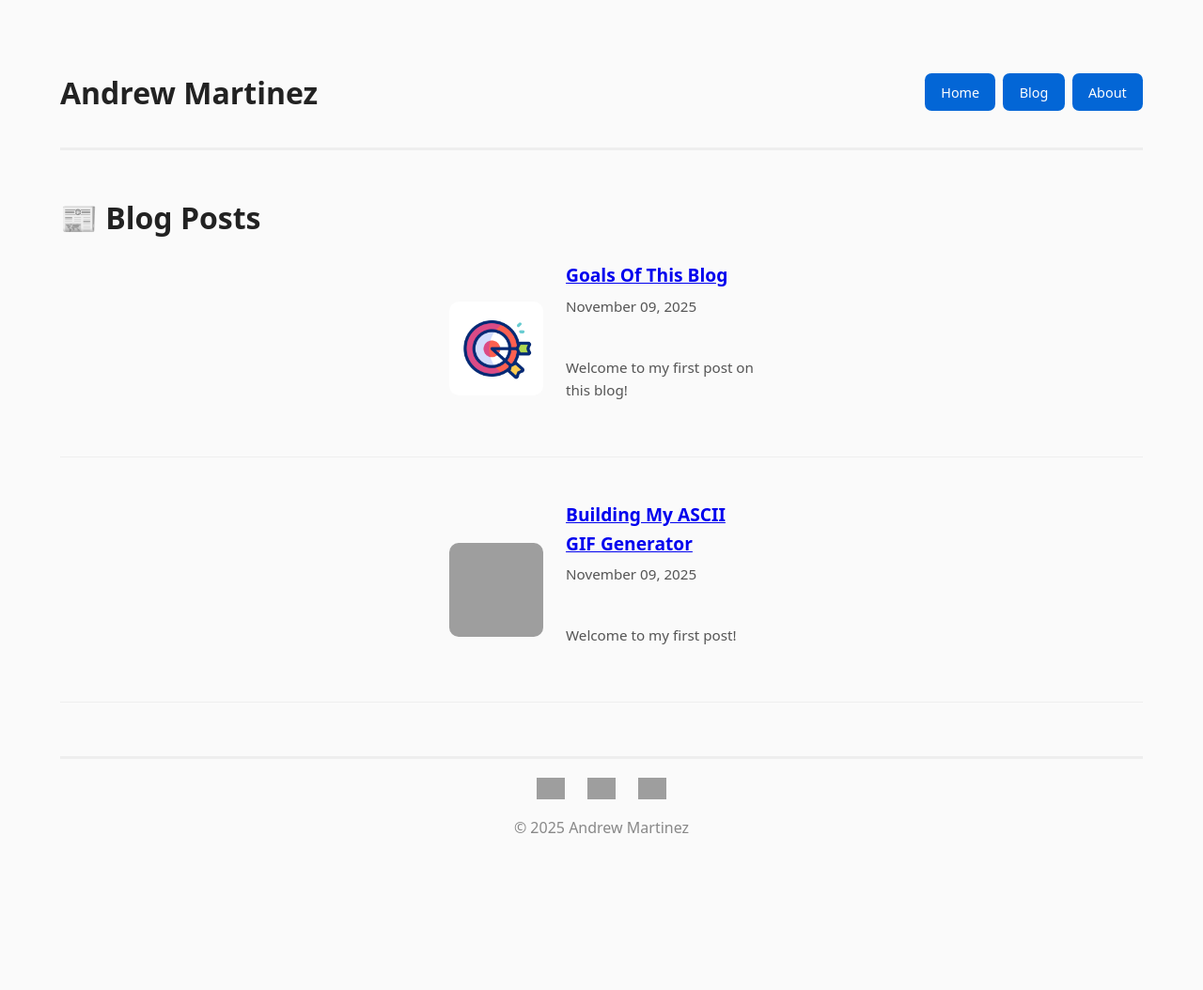
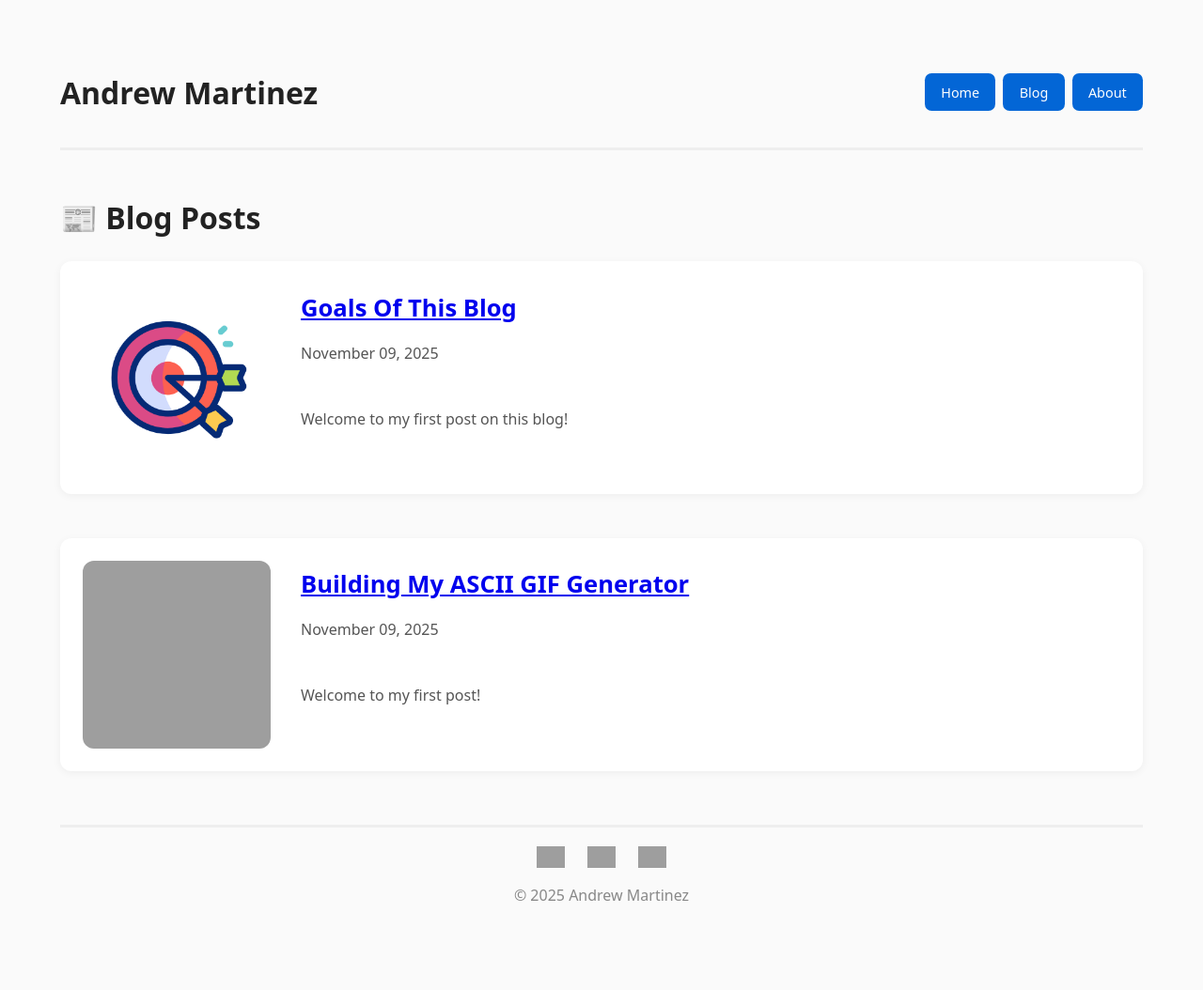
Before and after one commit to AndrewJMart/AndrewJMart.github.io, a Jekyll site: the page built from blog.md, in a window 1280 px wide. Shown: the whole page at 94% size. Built offline with Jekyll 4.4.1, drawn with Linux system fonts in a browser that asks for light colours; before the commit the page ends 981 px from its top, so only the background shows below that; grey boxes are pictures that could not be loaded.

Commit message:
Test: Redesign Post Layout

```diff
--- a/assets/style.css
+++ b/assets/style.css
@@ -95,61 +95,74 @@ h1 a {
 .post-preview {
   display: flex;
   align-items: center;
-  justify-content: center;
+  justify-content: flex-start;
   margin-bottom: 4%;
-  border-bottom: 0.1rem solid #eee;
-  padding-bottom: 2%;
+  padding: 1.5rem;
+  border-radius: 12px;
+  background-color: #fff;
+  box-shadow: 0 2px 8px rgba(0,0,0,0.05);
+  gap: 2rem;
   flex-wrap: wrap;
-  text-align: center;
-  gap: 1.5rem;
+  transition: transform 0.2s ease, box-shadow 0.2s ease;
+}
+
+.post-preview:hover {
+  transform: translateY(-3px);
+  box-shadow: 0 4px 12px rgba(0,0,0,0.1);
 }
 
 .post-preview img {
-  width: 100px;
-  height: 100px;
+  width: 200px;
+  height: 200px;
   object-fit: cover;
-  border-radius: 10px;
-  display: block;
+  border-radius: 12px;
+  flex-shrink: 0;
 }
 
-@media (max-width: 600px) {
+@media (max-width: 800px) {
   .post-preview {
     flex-direction: column;
     align-items: center;
+    text-align: center;
     gap: 1rem;
   }
 
   .post-preview img {
-    width: 50px;
-    height: 50px;
+    width: 150px;
+    height: 150px;
+  }
+
+  .post-info {
+    max-width: 90%;
+    text-align: center;
   }
 }
 
 .post-info {
   flex: 1;
-  max-width: 200px;
   display: flex;
   flex-direction: column;
   justify-content: center;
-  text-align: left;
+  max-width: 600px;
 }
 
 .post-info h2 {
-  margin: 0;
-  font-size: 1.2rem;
+  margin: 0 0 0.5rem 0;
+  font-size: 1.6rem;
+  color: #0366d6;
 }
 
 .post-info p {
-  margin-top: 5px;
+  margin-top: 0.5rem;
   color: #555;
-  font-size: 0.95rem;
+  font-size: 1rem;
+  line-height: 1.4;
 }
 
-/* ----------------- Post Date ----------------- */
 .post-date {
-  color: #777;
-  font-size: 0.9em;
-  margin-top: -0.6em;
+  color: #888;
+  font-size: 0.85rem;
+  margin-top: 0.3rem;
 }
 
 /* ----------------- Footer ----------------- */
```
